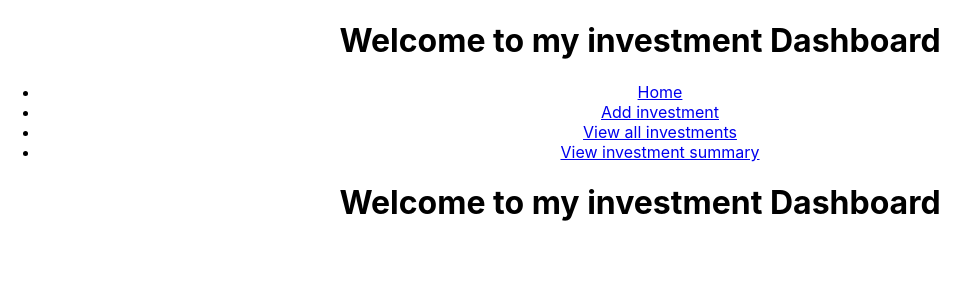
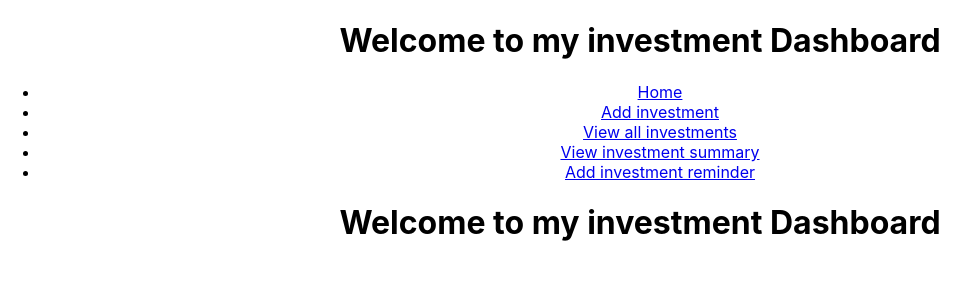
Before and after one commit to roshnidevadiga/investment, a React (Vite) app in the folder investment-project/: page / in a window 1280 px wide. Shown: the top 300 px of the page, without its empty margins (0-979 px from the left). Built offline with nearby package versions, Linux system fonts and the light colour scheme.

Commit message:
Setup investment reminder add section route

```diff
--- a/investment-project/src/components/WelcomePage.jsx
+++ b/investment-project/src/components/WelcomePage.jsx
@@ -7,6 +7,7 @@ import Home from "./Home";
 import InvestmentForm from "./InvestmentForm";
 import AllInvestmentTable from "./AllInvestmentTable";
 import InvestmentSummary from "./InvestmentSummary";
+import InvestmentReminderContainer from "./investmentReminder/InvestmentReminderContainer";
 
 const WelcomePage = () => {
     return (
@@ -26,14 +27,18 @@ const WelcomePage = () => {
                     <li>
                         <Link to="/viewInvestmentSummary">View investment summary</Link>
                     </li>
+                    <li>
+                        <Link to="/addInvestmentReminder">Add investment reminder</Link>
+                    </li>
                 </ul>
                 <Routes>
                     <Route exact path="/" element={<Home />} />
                     <Route path="/addInvestmet" element={<InvestmentForm />} />
                     <Route path="/viewInvestments" element={<AllInvestmentTable />} />
+                    <Route path="/viewInvestmentSummary" element={<InvestmentSummary />} />
                     <Route
-            path="/viewInvestmentSummary"
-            element={<InvestmentSummary />}
+                        path="/addInvestmentReminder"
+                        element={<InvestmentReminderContainer />}
                     />
                 </Routes>
             </BrowserRouter>
--- /dev/null
+++ b/investment-project/src/components/investmentReminder/InvestmentReminderContainer.jsx
@@ -0,0 +1,9 @@
+//Investment reminder container component
+import React from "react";
+
+const InvestmentReminderContainer = () => {
+    //dummy container component with no functionality
+    return <>Test</>;
+};
+//export
+export default InvestmentReminderContainer;
```
Lines whose indentation alone changed are shown as unchanged.
